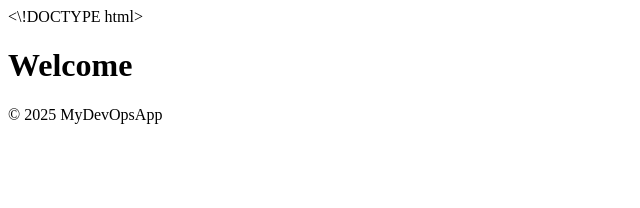
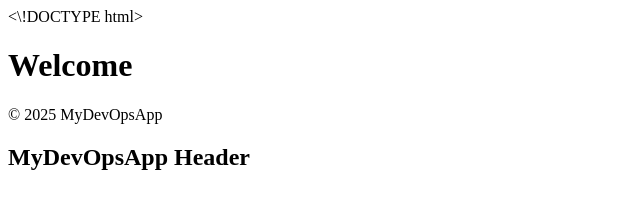
Before and after one commit to vaishnavi0305/MyDevOpsApp, a plain HTML site: page app/index.html in a window 1280 px wide. Shown: the whole page, without its empty margins (0-640 px from the left). Drawn offline with Linux system fonts and the light colour scheme.

Commit message:
Add Header

```diff
--- a/app/index.html
+++ b/app/index.html
@@ -1,2 +1,3 @@
 <\!DOCTYPE html><html><head><title>MYDEVOPSAPP</title></head><body><h1>Welcome</h1></body></html>
 <footer><p>© 2025 MyDevOpsApp</p></footer>
+<header><h2>MyDevOpsApp Header</h2></header>
```
